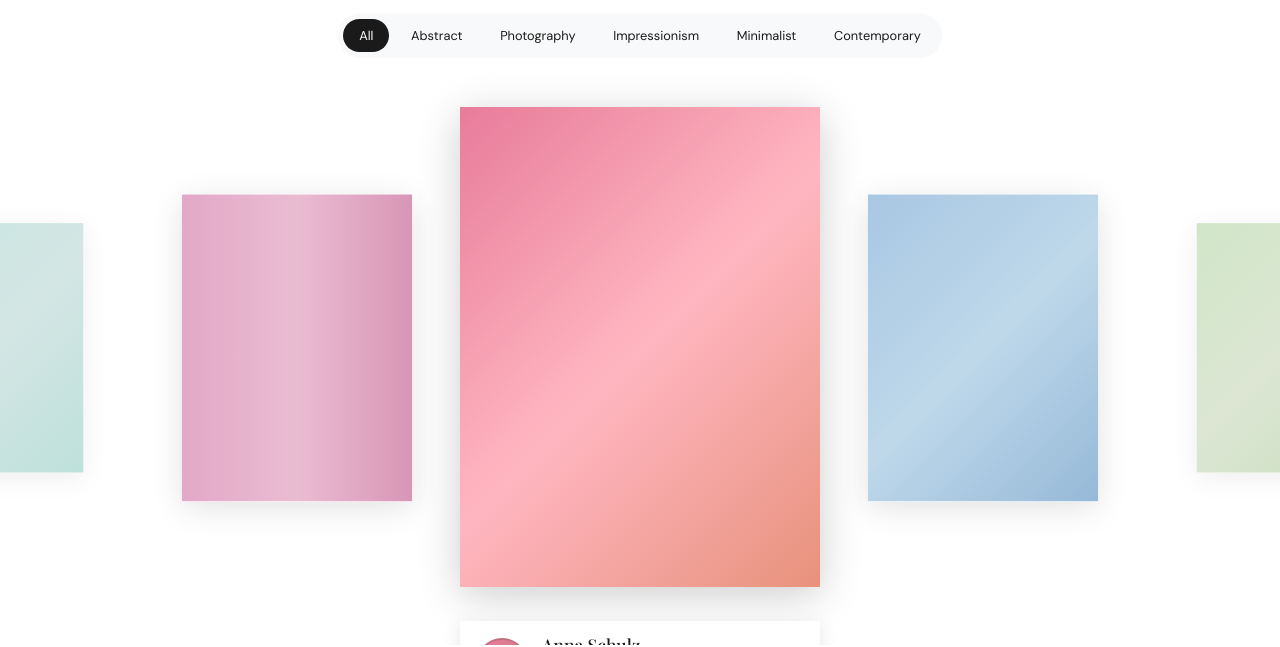
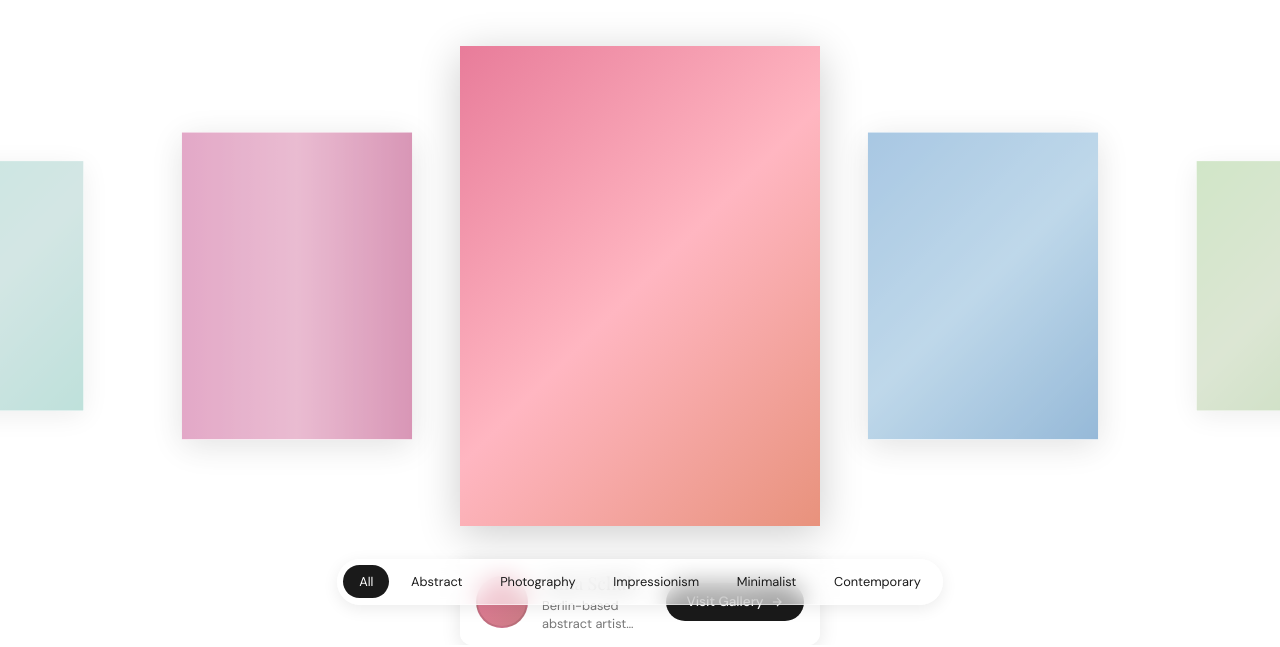
Before and after one commit to DimiDumo/gt-landingpage, a website: page v35/index.html in a window 1280 px wide. Shown: the part 155-802 px from the top of the page. Drawn offline with nearby package versions, Linux system fonts and the light colour scheme; a web font is replaced by a local one.

Commit message:
Done. I've updated the filter bar CSS to have a glass/frosted look with:
- **Semi-transparent white background** (`rgba(255, 255, 255, 0.6)`) for the glass effect
- **Backdrop blur** (`backdrop-filter: blur(12px)`) to create the frosted glass appearance
- **Subtle shadow** (`box-shadow: 0 4px 16px rgba(0, 0, 0, 0.08)`) for depth
- **Subtle border** (`border: 1px solid rgba(255, 255, 255, 0.5)`) to enhance the glass edge effect

The filter bar is now positioned at the bottom of the carousel with the glass look you requested.

```diff
--- a/v35/index.html
+++ b/v35/index.html
@@ -111,10 +111,14 @@
             display: flex;
             gap: 0.35rem;
             padding: 0.35rem;
-            background: var(--wall-shadow);
+            background: rgba(255, 255, 255, 0.6);
+            backdrop-filter: blur(12px);
+            -webkit-backdrop-filter: blur(12px);
             border-radius: 100px;
             flex-shrink: 0;
             margin-bottom: 1rem;
+            box-shadow: 0 4px 16px rgba(0, 0, 0, 0.08);
+            border: 1px solid rgba(255, 255, 255, 0.5);
         }
 
         .style-btn {
@@ -1151,7 +1155,14 @@
             <h1 class="hero-title">Every painting is a <em>portal</em></h1>
         </div>
 
-        <!-- Style Filter - integrated into hero -->
+        <!-- v35: Hero Carousel (3 images, center focus) -->
+        <div class="hero-carousel fade-up" id="heroCarousel">
+            <div class="carousel-viewport" id="carouselViewport">
+                <!-- Items will be rendered by JS -->
+            </div>
+        </div>
+
+        <!-- Style Filter - at bottom of carousel -->
         <div class="style-filter fade-up" id="styleFilter">
             <button class="style-btn active" data-style="all">All</button>
             <button class="style-btn" data-style="abstract">Abstract</button>
@@ -1159,13 +1170,6 @@
             <button class="style-btn" data-style="impressionism">Impressionism</button>
             <button class="style-btn" data-style="minimalist">Minimalist</button>
             <button class="style-btn" data-style="contemporary">Contemporary</button>
-        </div>
-
-        <!-- v35: Hero Carousel (3 images, center focus) -->
-        <div class="hero-carousel fade-up" id="heroCarousel">
-            <div class="carousel-viewport" id="carouselViewport">
-                <!-- Items will be rendered by JS -->
-            </div>
         </div>
 
     </section>
```
